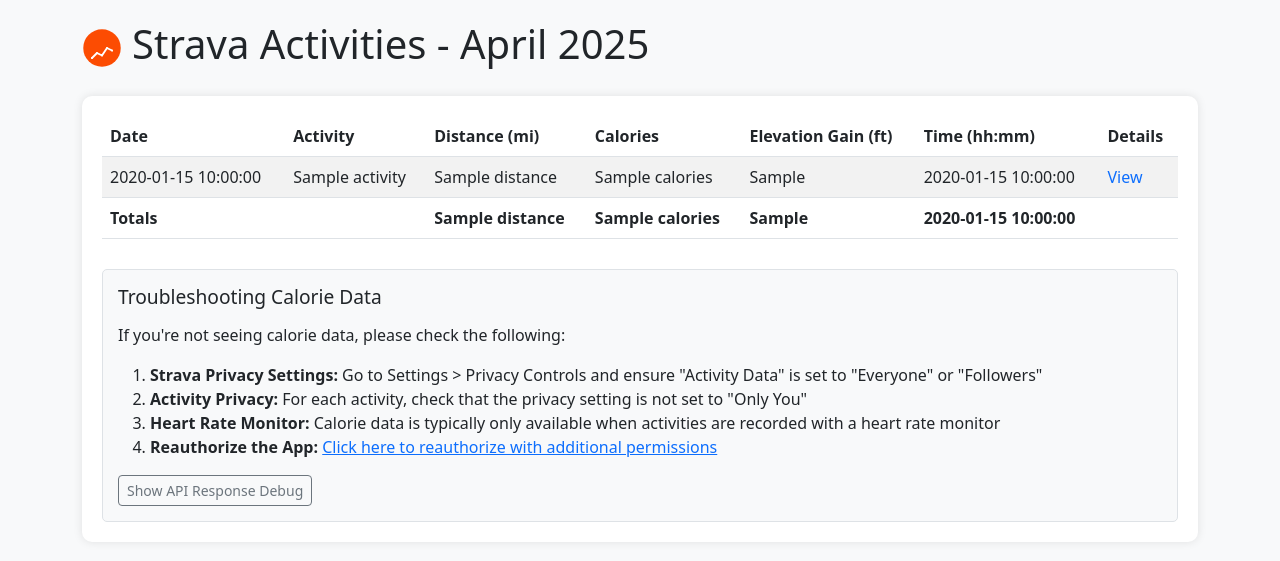
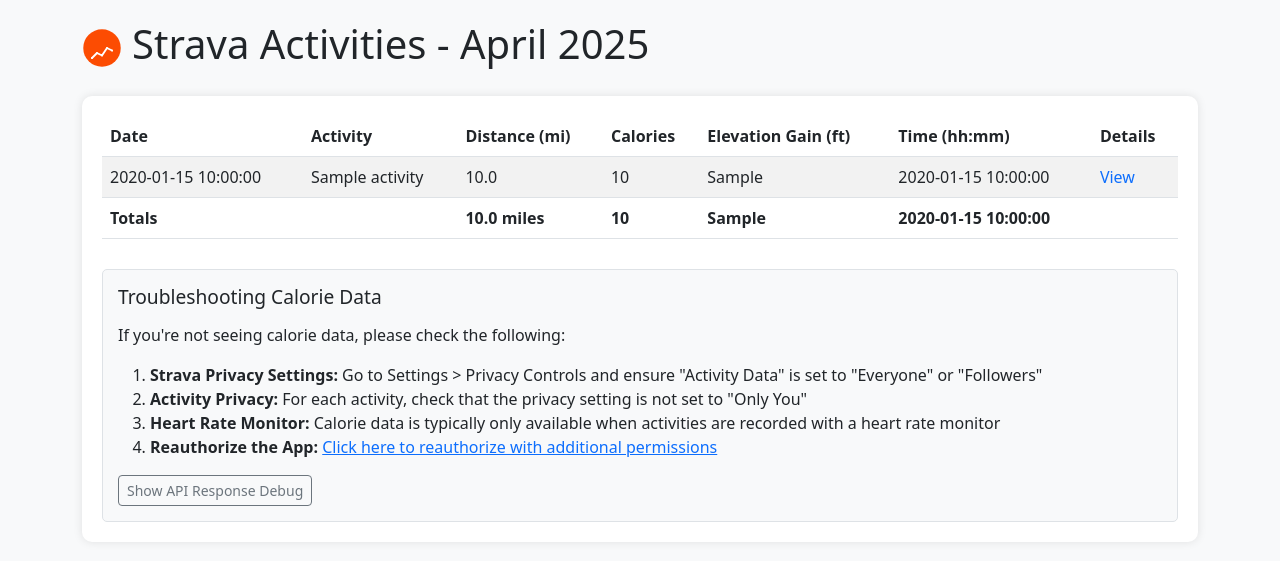
Before and after one commit to radelmann/strava-app, a Flask app: template templates/activities.html in a window 1280 px wide. Shown: the top 561 px of the page. Run offline with Flask 3, Linux system fonts and the light colour scheme; the template is opened without the code that fills it: most values are stand-ins (such as "Sample title", 1, 10 or a date in 2020).

Commit message:
format distance and calories columns

```diff
--- a/templates/activities.html
+++ b/templates/activities.html
@@ -118,8 +118,8 @@
                     <tr>
                         <td>{{ activity.date }}</td>
                         <td>{{ activity.name }}</td>
-                        <td>{{ activity.distance }}</td>
-                        <td>{% if activity.calories == "N/A" %}<span class="na-value">N/A</span>{% else %}{{ activity.calories }}{% endif %}</td>
+                        <td>{{ "%.1f"|format(activity.distance) }}</td>
+                        <td>{% if activity.calories == "N/A" %}<span class="na-value">N/A</span>{% else %}{{ "%.0f"|format(activity.calories) }}{% endif %}</td>
                         <td>{{ activity.elevation_gain }}</td>
                         <td>{{ activity.moving_time }}</td>
                         <td><a href="#" class="activity-link" data-bs-toggle="modal" data-bs-target="#activityModal" data-activity-id="{{ activity.id }}">View</a></td>
@@ -127,8 +127,8 @@
                     {% endfor %}
                     <tr class="totals-row">
                         <td colspan="2">Totals</td>
-                        <td>{{ totals.distance }}</td>
-                        <td>{% if totals.calories == "N/A" %}<span class="na-value">N/A</span>{% else %}{{ totals.calories }}{% endif %}</td>
+                        <td>{{ "%.1f"|format(totals.distance) }} miles</td>
+                        <td>{% if totals.calories == "N/A" %}<span class="na-value">N/A</span>{% else %}{{ "%.0f"|format(totals.calories) }}{% endif %}</td>
                         <td>{{ totals.elevation_gain }}</td>
                         <td>{{ totals.moving_time }}</td>
                         <td></td>
```
